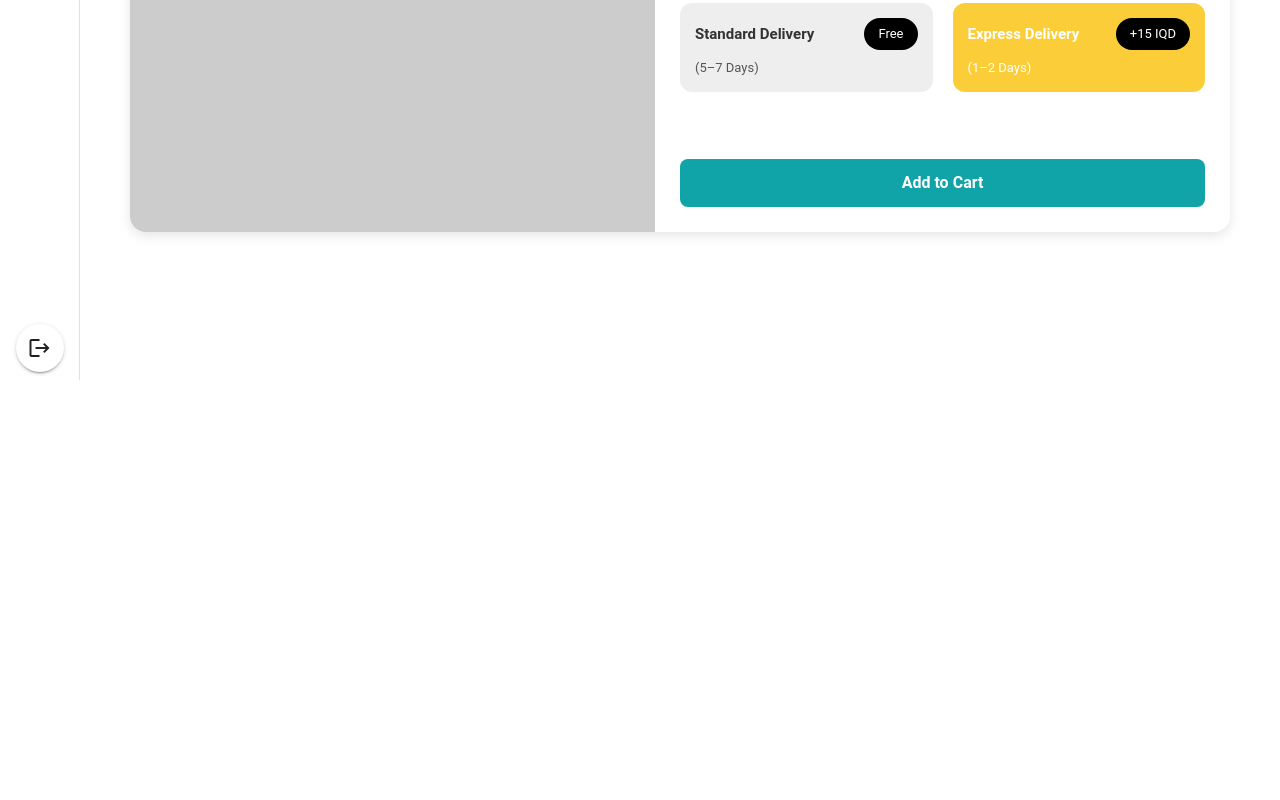
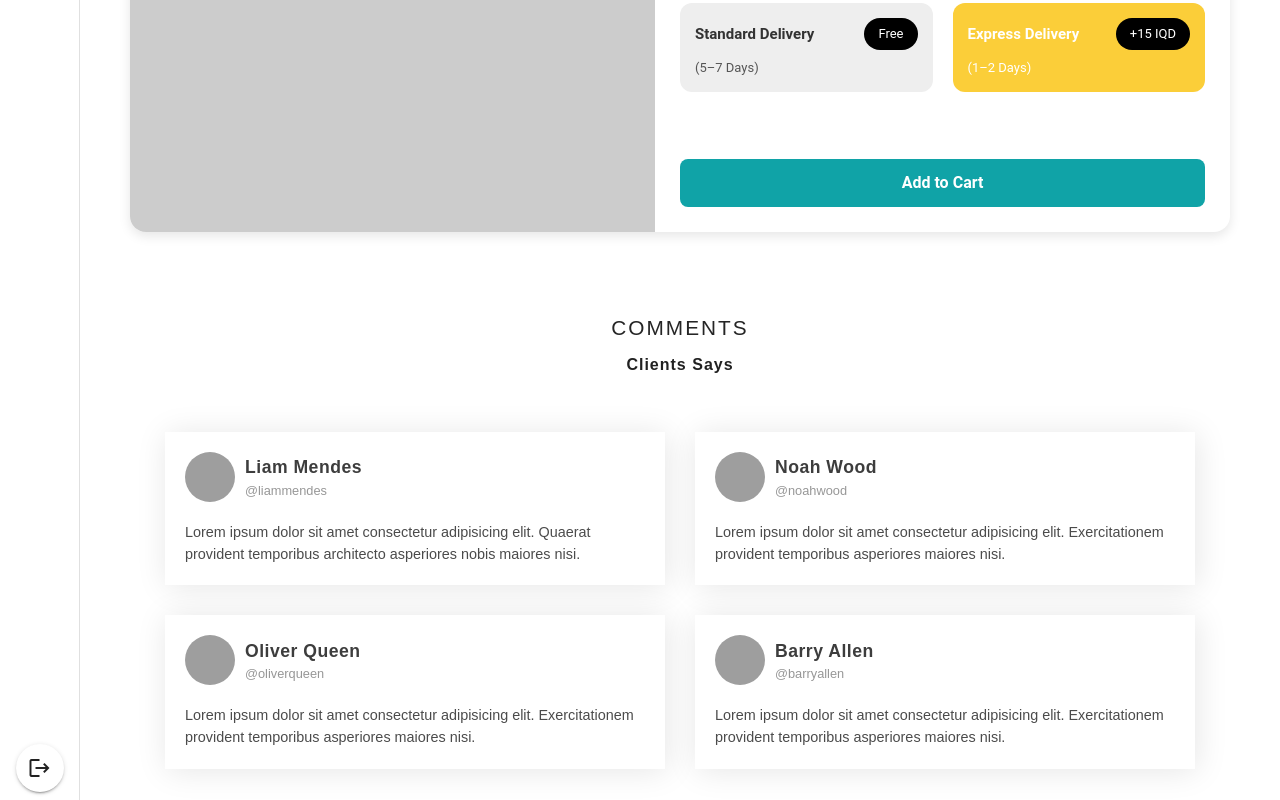
Before and after one commit to hemadlawar/FrontEnd-Developer-Assignment, a Vue app: page /item/1 in a window 1280 px wide. Shown: the part 420-1220 px from the top of the page. Before the commit the page ends 800 px from the top, so only its background shows below. Built offline with nearby package versions, Linux system fonts and the light colour scheme; grey boxes are pictures that could not be loaded.

Commit message:
complete the Custemer Review and comments

```diff
--- a/index.html
+++ b/index.html
@@ -1,4 +1,4 @@
-<!doctype html>
+<!DOCTYPE html>
 <html lang="en">
   <head>
     <meta charset="UTF-8" />
--- /dev/null
+++ b/src/components/CustomerReview.vue
@@ -0,0 +1,280 @@
+<template>
+  <section id="testimonials">
+    <div class="testimonial-heading">
+      <span>Comments</span>
+      <h4>Clients Says</h4>
+    </div>
+
+    <div class="testimonial-box-container">
+      <!-- Liam Mendes -->
+      <div class="testimonial-box">
+        <div class="box-top">
+          <div class="profile">
+            <div class="profile-img">
+              <img
+                src="https://cdn3.iconfinder.com/data/icons/avatars-15/64/_Ninja-2-512.png"
+                alt="Liam Mendes"
+              />
+            </div>
+            <div class="name-user">
+              <strong>Liam Mendes</strong>
+              <span>@liammendes</span>
+            </div>
+          </div>
+          <div class="reviews">
+            <i class="fas fa-star"></i>
+            <i class="fas fa-star"></i>
+            <i class="fas fa-star"></i>
+            <i class="fas fa-star"></i>
+            <i class="far fa-star"></i>
+          </div>
+        </div>
+        <div class="client-comment">
+          <p>
+            Lorem ipsum dolor sit amet consectetur adipisicing elit. Quaerat
+            provident temporibus architecto asperiores nobis maiores nisi.
+          </p>
+        </div>
+      </div>
+
+      <!-- Noah Wood -->
+      <div class="testimonial-box">
+        <div class="box-top">
+          <div class="profile">
+            <div class="profile-img">
+              <img
+                src="https://cdn3.iconfinder.com/data/icons/avatars-15/64/_Ninja-2-512.png"
+                alt="Noah Wood"
+              />
+            </div>
+            <div class="name-user">
+              <strong>Noah Wood</strong>
+              <span>@noahwood</span>
+            </div>
+          </div>
+          <div class="reviews">
+            <i class="fas fa-star"></i>
+            <i class="fas fa-star"></i>
+            <i class="fas fa-star"></i>
+            <i class="fas fa-star"></i>
+            <i class="fas fa-star"></i>
+          </div>
+        </div>
+        <div class="client-comment">
+          <p>
+            Lorem ipsum dolor sit amet consectetur adipisicing elit.
+            Exercitationem provident temporibus asperiores maiores nisi.
+          </p>
+        </div>
+      </div>
+
+      <!-- Oliver Queen -->
+      <div class="testimonial-box">
+        <div class="box-top">
+          <div class="profile">
+            <div class="profile-img">
+              <img
+                src="https://cdn3.iconfinder.com/data/icons/avatars-15/64/_Ninja-2-512.png"
+                alt="Oliver Queen"
+              />
+            </div>
+            <div class="name-user">
+              <strong>Oliver Queen</strong>
+              <span>@oliverqueen</span>
+            </div>
+          </div>
+          <div class="reviews">
+            <i class="fas fa-star"></i>
+            <i class="fas fa-star"></i>
+            <i class="fas fa-star"></i>
+            <i class="fas fa-star"></i>
+            <i class="far fa-star"></i>
+          </div>
+        </div>
+        <div class="client-comment">
+          <p>
+            Lorem ipsum dolor sit amet consectetur adipisicing elit.
+            Exercitationem provident temporibus asperiores maiores nisi.
+          </p>
+        </div>
+      </div>
+
+      <!-- Barry Allen -->
+      <div class="testimonial-box">
+        <div class="box-top">
+          <div class="profile">
+            <div class="profile-img">
+              <img
+                src="https://cdn3.iconfinder.com/data/icons/avatars-15/64/_Ninja-2-512.png"
+                alt="Barry Allen"
+              />
+            </div>
+            <div class="name-user">
+              <strong>Barry Allen</strong>
+              <span>@barryallen</span>
+            </div>
+          </div>
+          <div class="reviews">
+            <i class="fas fa-star"></i>
+            <i class="fas fa-star"></i>
+            <i class="fas fa-star"></i>
+            <i class="fas fa-star"></i>
+            <i class="far fa-star"></i>
+          </div>
+        </div>
+        <div class="client-comment">
+          <p>
+            Lorem ipsum dolor sit amet consectetur adipisicing elit.
+            Exercitationem provident temporibus asperiores maiores nisi.
+          </p>
+        </div>
+      </div>
+    </div>
+  </section>
+</template>
+
+<script>
+export default {
+  name: "CustomerReview",
+};
+</script>
+
+<style scoped>
+* {
+  margin: 0;
+  padding: 0;
+  font-family: "Poppins", sans-serif;
+  box-sizing: border-box;
+}
+
+#testimonials {
+  display: flex;
+  justify-content: center;
+  align-items: center;
+  flex-direction: column;
+  width: 100%;
+}
+
+.testimonial-heading {
+  letter-spacing: 1px;
+  margin: 30px 0px;
+  padding: 10px 20px;
+  display: flex;
+  flex-direction: column;
+  justify-content: center;
+  align-items: center;
+}
+
+.testimonial-heading span {
+  font-size: 1.3rem;
+  color: #252525;
+  margin-bottom: 10px;
+  letter-spacing: 2px;
+  text-transform: uppercase;
+}
+
+.testimonial-box-container {
+  display: flex;
+  justify-content: center;
+  align-items: center;
+  flex-wrap: wrap;
+  width: 100%;
+}
+
+.testimonial-box {
+  width: 500px;
+  box-shadow: 2px 2px 30px rgba(0, 0, 0, 0.1);
+  background-color: #ffffff;
+  padding: 20px;
+  margin: 15px;
+  cursor: pointer;
+}
+
+.profile-img {
+  width: 50px;
+  height: 50px;
+  border-radius: 50%;
+  overflow: hidden;
+  margin-right: 10px;
+}
+
+.profile-img img {
+  width: 100%;
+  height: 100%;
+  object-fit: cover;
+  object-position: center;
+}
+
+.profile {
+  display: flex;
+  align-items: center;
+}
+
+.name-user {
+  display: flex;
+  flex-direction: column;
+}
+
+.name-user strong {
+  color: #3d3d3d;
+  font-size: 1.1rem;
+  letter-spacing: 0.5px;
+}
+
+.name-user span {
+  color: #979797;
+  font-size: 0.8rem;
+}
+
+.reviews {
+  color: #f9d71c;
+}
+
+.box-top {
+  display: flex;
+  justify-content: space-between;
+  align-items: center;
+  margin-bottom: 20px;
+}
+
+.client-comment p {
+  font-size: 0.9rem;
+  color: #4b4b4b;
+}
+
+.testimonial-box:hover {
+  transform: translateY(-10px);
+  transition: all ease 0.3s;
+}
+
+@media (max-width: 1060px) {
+  .testimonial-box {
+    width: 45%;
+    padding: 10px;
+  }
+}
+
+@media (max-width: 790px) {
+  .testimonial-box {
+    width: 100%;
+  }
+  .testimonial-heading h1 {
+    font-size: 1.4rem;
+  }
+}
+
+@media (max-width: 340px) {
+  .box-top {
+    flex-wrap: wrap;
+    margin-bottom: 10px;
+  }
+  .reviews {
+    margin-top: 10px;
+  }
+}
+
+::selection {
+  color: #ffffff;
+  background-color: #252525;
+}
+</style>
--- a/src/views/itemDetail.vue
+++ b/src/views/itemDetail.vue
@@ -1,4 +1,5 @@
 <template>
+  <div>
     <div class="container">
       <!-- Left Side: Image -->
       <div class="image-box">
@@ -58,11 +59,18 @@
         <button class="add-cart">Add to Cart</button>
       </div>
     </div>
+    <CustomerReview />
+  </div>
 </template>
 
 <script>
+import CustomerReview from "../components/CustomerReview.vue";
+
 export default {
   name: "ProductCard",
+  components: {
+    CustomerReview, // <-- register here
+  },
 };
 </script>
 
```
Lines whose indentation alone changed are shown as unchanged.
